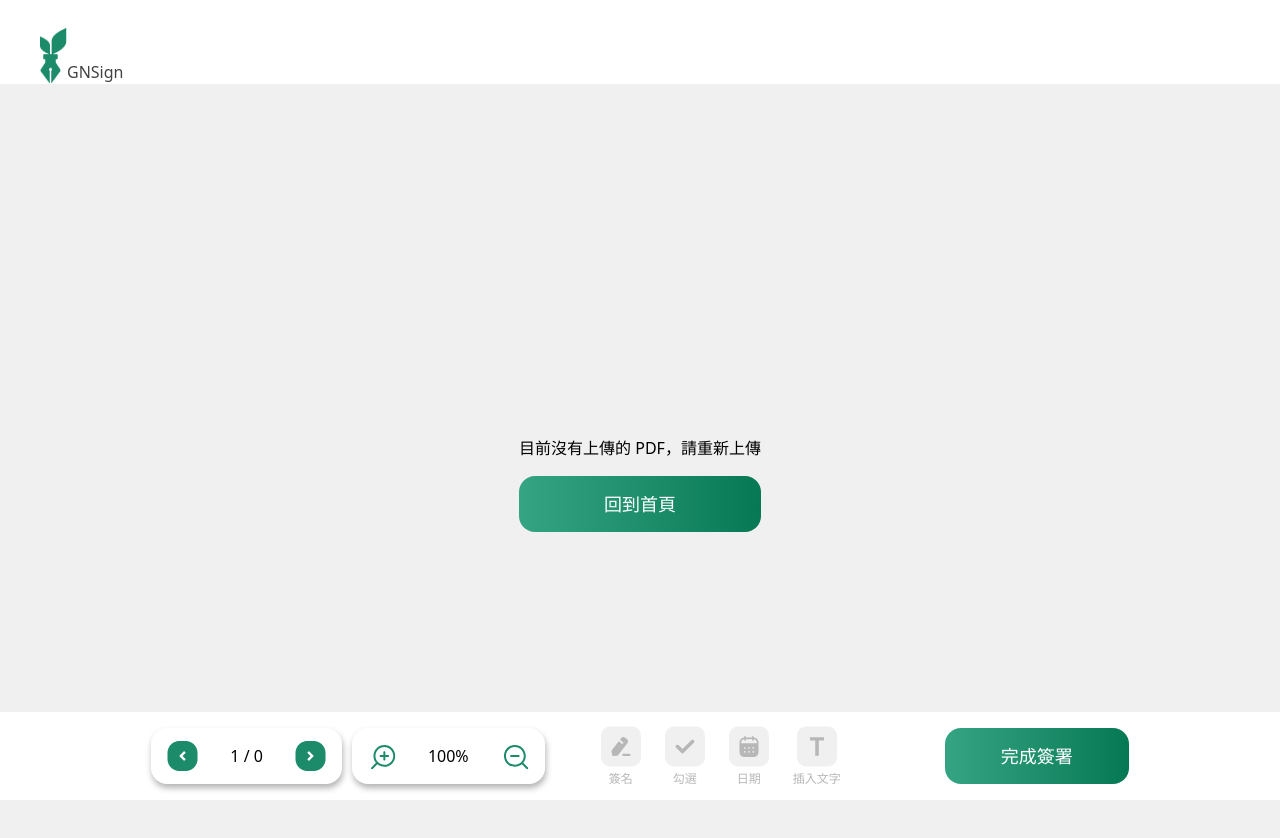
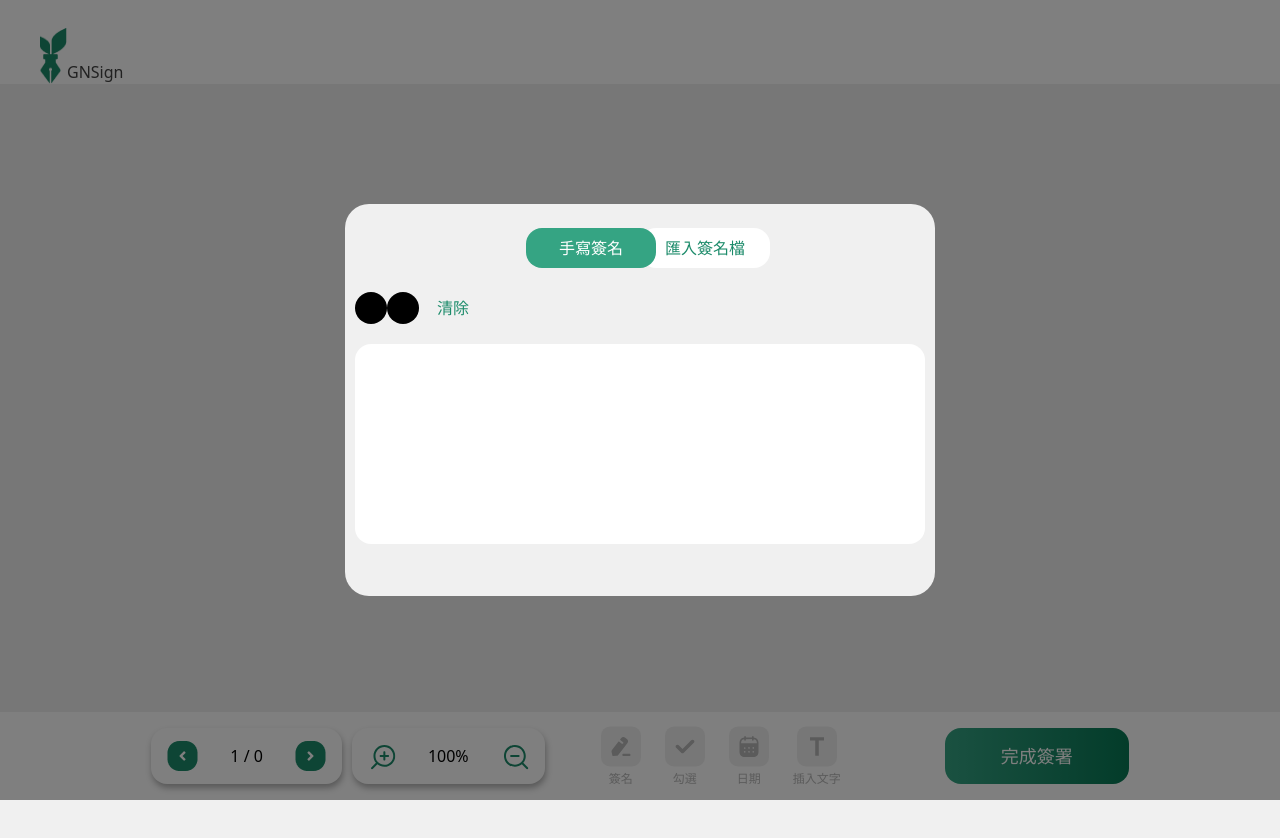
Before and after one commit to oneraner/2022f2e, a Next.js app: page /editPdf in a window 1280 px wide. Shown: the top 838 px of the page. Built offline with nearby package versions, Linux system fonts and the light colour scheme.

Commit message:
feat: add sign

```diff
--- a/components/Canvas.tsx
+++ b/components/second/CreateSign.tsx
@@ -3,6 +3,8 @@ import React, { useRef, useState } from "react";
 export const Canvas = () => {
   const [isPainting, setIsPainting] = useState(false);
   const [lineWidth, setLineWidth] = useState("5");
+  const [mode, setMode] = useState<"write" | "import">("write");
+
   const canvasRef = useRef<HTMLCanvasElement>(null);
 
   const draw = (e: React.MouseEvent<HTMLCanvasElement, MouseEvent>) => {
@@ -42,30 +44,71 @@ export const Canvas = () => {
   };
 
   return (
-    <section className="flex">
+    <section className="flex flex-col w-[590px] px-2.5 py-6">
+      <ul className="flex justify-center mb-6">
+        <li className={`${mode === "write" && "z-10"}`}>
+          <button
+            className={`w-[130px] h-10 ${
+              mode === "write"
+                ? "bg-[#35A483] text-white"
+                : "bg-white text-[#1C8B6A]"
+            }  rounded-2xl -mr-4`}
+            type="button"
+            onClick={() => setMode("write")}
+          >
+            手寫簽名
+          </button>
+        </li>
+        <li className={`${mode === "import" && "z-10"}`}>
+          <button
+            className={`w-[130px] h-10 ${
+              mode === "import"
+                ? "bg-[#35A483] text-white"
+                : "bg-white text-[#1C8B6A]"
+            }  rounded-2xl -mr-4`}
+            type="button"
+            onClick={() => setMode("import")}
+          >
+            匯入簽名檔
+          </button>
+        </li>
+      </ul>
+      <div className="flex mb-5">
+        <button type="button" onClick={() => {}}>
+          <div className="w-8 h-8 rounded-full bg-black"></div>
+        </button>
         <div className="flex flex-col">
-        <h1>Draw.</h1>
-        <label htmlFor="stroke">Stroke</label>
+          <label htmlFor="stroke">
+            <div className="w-8 h-8 rounded-full bg-black"></div>
+          </label>
           <input
             id="stroke"
             name="stroke"
             type="color"
+            className="h-0 visible"
             onChange={e => changeColor(e)}
           />
-        <label htmlFor="lineWidth">Line Width</label>
+        </div>
+        {/* <label htmlFor="lineWidth">Line Width</label>
         <input
           id="lineWidth"
           name="lineWidth"
           type="number"
           value={lineWidth}
           onChange={e => changeLineWidth(e)}
-        />
-        <button onClick={() => clearCanvas()}>Clear</button>
+        /> */}
+        <button
+          type="button"
+          className="text-[#1C8B6A]"
+          onClick={() => clearCanvas()}
+        >
+          清除
+        </button>
       </div>
-      <div className="border border-solid border-black">
+      <div className="bg-white w-full h-[200px] rounded-2xl">
         <canvas
           ref={canvasRef}
-          onMouseDown={e => {
+          onMouseDown={() => {
             setIsPainting(true);
           }}
           onMouseMove={e => draw(e)}
--- a/components/second/Modal.tsx
+++ b/components/second/Modal.tsx
@@ -9,7 +9,7 @@ interface ModalProps {
 }
 
 interface ButtonType {
-  confirm:"confirm"
+  confirm: "confirm";
 }
 
 export const Modal = ({
@@ -23,13 +23,14 @@ export const Modal = ({
       {isOpen && (
         <div
           className="fixed top-0 left-0 w-screen h-screen bg-black/50 z-40"
-          onClick={onDismiss}
+          // onClick={onDismiss}
         >
-          <div className="fixed top-1/2 left-1/2 -translate-x-1/2 -translate-y-1/2 flex flex-col bg-[#F0F0F0] z-50 py-6 px-14 rounded-3xl">
+          <div className="fixed top-1/2 left-1/2 -translate-x-1/2 -translate-y-1/2 flex flex-col bg-[#F0F0F0] z-50 rounded-3xl">
             <div className="mb-7">{children}</div>
-            {buttonList.length > 0 && buttonList.includes('confirm') && (
+            {buttonList.length > 0 && buttonList.includes("confirm") && (
               <div>
-                <Button>確定</Button>
+                <Button onClick={() => onDismiss()}>確定</Button>
+                <button onClick={() => onDismiss()}>取消</button>
               </div>
             )}
           </div>
--- a/components/second/Pdf.tsx
+++ b/components/second/Pdf.tsx
@@ -13,6 +13,7 @@ import calendar from "../../public/image/calendar.svg";
 import text from "../../public/image/text.svg";
 import Button from "./Button";
 import Modal from "./Modal";
+import CreateSign from "./CreateSign";
 
 pdfjs.GlobalWorkerOptions.workerSrc = `//cdnjs.cloudflare.com/ajax/libs/pdf.js/${pdfjs.version}/pdf.worker.min.js`;
 
@@ -21,8 +22,10 @@ export const Pdf = () => {
   const { pdf } = usePdfStore();
   const [currentPages, setCurrentPages] = useState(1);
   const [totalPages, setTotalPages] = useState(0);
+  const [mapSize, setMapSize] = useState(0);
+
   const [signList, setSignList] = useState(false);
-  const [mapSize, setMapSize] = useState(0);
+  const [createSign, setCreateSign] = useState(true);
 
   const divRef = useRef<HTMLDivElement | null>(null);
   const pageRef = useRef<Map<number, string>>(new Map());
@@ -52,7 +55,6 @@ export const Pdf = () => {
       ref={divRef}
       onScroll={e => {
         if (!butterRef.current) return;
-        console.log("runrun");
         const currentPositon = (e.target as Element).scrollTop;
         const readedQuantity = pagePosition.filter(
           item => item < currentPositon
@@ -135,7 +137,11 @@ export const Pdf = () => {
             </button>
           </li>
           <li className="flex justify-around items-center mr-20">
-            <button type="button" className="flex flex-col items-center  mr-6">
+            <button
+              type="button"
+              className="flex flex-col items-center mr-6"
+              onClick={() => setCreateSign(true)}
+            >
               <Image src={pancel} alt="pancel" className="mb-1" />
               <span className="text-xs text-[#B7B7B7]">簽名</span>
             </button>
@@ -158,7 +164,22 @@ export const Pdf = () => {
         </ul>
       </div>
       <Modal isOpen={signList} onDismiss={() => setSignList(false)}>
-        <div></div>
+        <div className="bg-[#F0F0F0] rounded-2xl w-[320px]">
+          <div className="flex justify-center text-[#1C8B6A] mb-3">
+            請選擇簽名
+          </div>
+          <ul className="mb-3">
+            <li>
+              <div className="bg-white h-16"></div>
+            </li>
+          </ul>
+          <button type="button" className="flex justify-start text-[#1C8B6A]">
+            +新增簽名
+          </button>
+        </div>
+      </Modal>
+      <Modal isOpen={createSign} onDismiss={() => setCreateSign(false)}>
+        <CreateSign />
       </Modal>
     </div>
   );
--- a/pages/index.tsx
+++ b/pages/index.tsx
@@ -1,15 +1,6 @@
 import type { NextPage } from "next";
-import Head from "next/head";
-import Image from "next/image";
-import Canvas from "../components/Canvas";
-import styles from "../styles/Home.module.css";
 
-const Home: NextPage = () => {
-  return (
-    <div className="flex justify-center items-center w-screen h-screen">
-      {/* <Canvas /> */}
-    </div>
-  );
-};
-
+const Home: NextPage = () => (
+  <div className="flex justify-center items-center w-screen h-screen" />
+);
 export default Home;
--- a/styles/globals.css
+++ b/styles/globals.css
@@ -78,3 +78,14 @@ html {
     rgba(154, 255, 255, 0) 100%
   );
 }
+
+input[type="color"] {
+  height: 0;
+  border: 0;
+  background-color: transparent;
+}
+
+input[type="color"]::-webkit-color-swatch {
+  background-color: transparent !important;
+  border: 0;
+}
```
Also changed, not shown: styles/Home.module.css (deleted, +0 -116 lines). Lines whose indentation alone changed are shown as unchanged.
